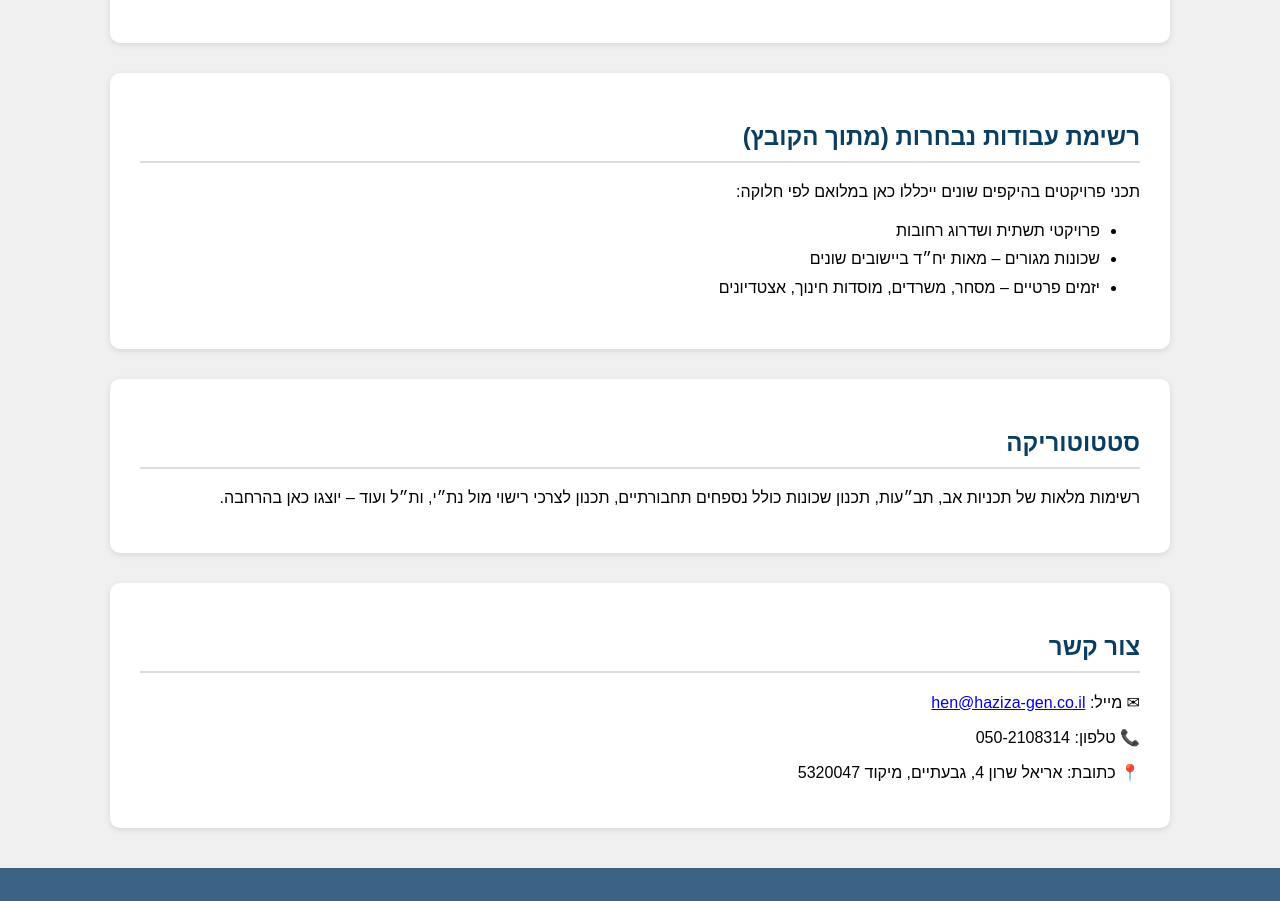
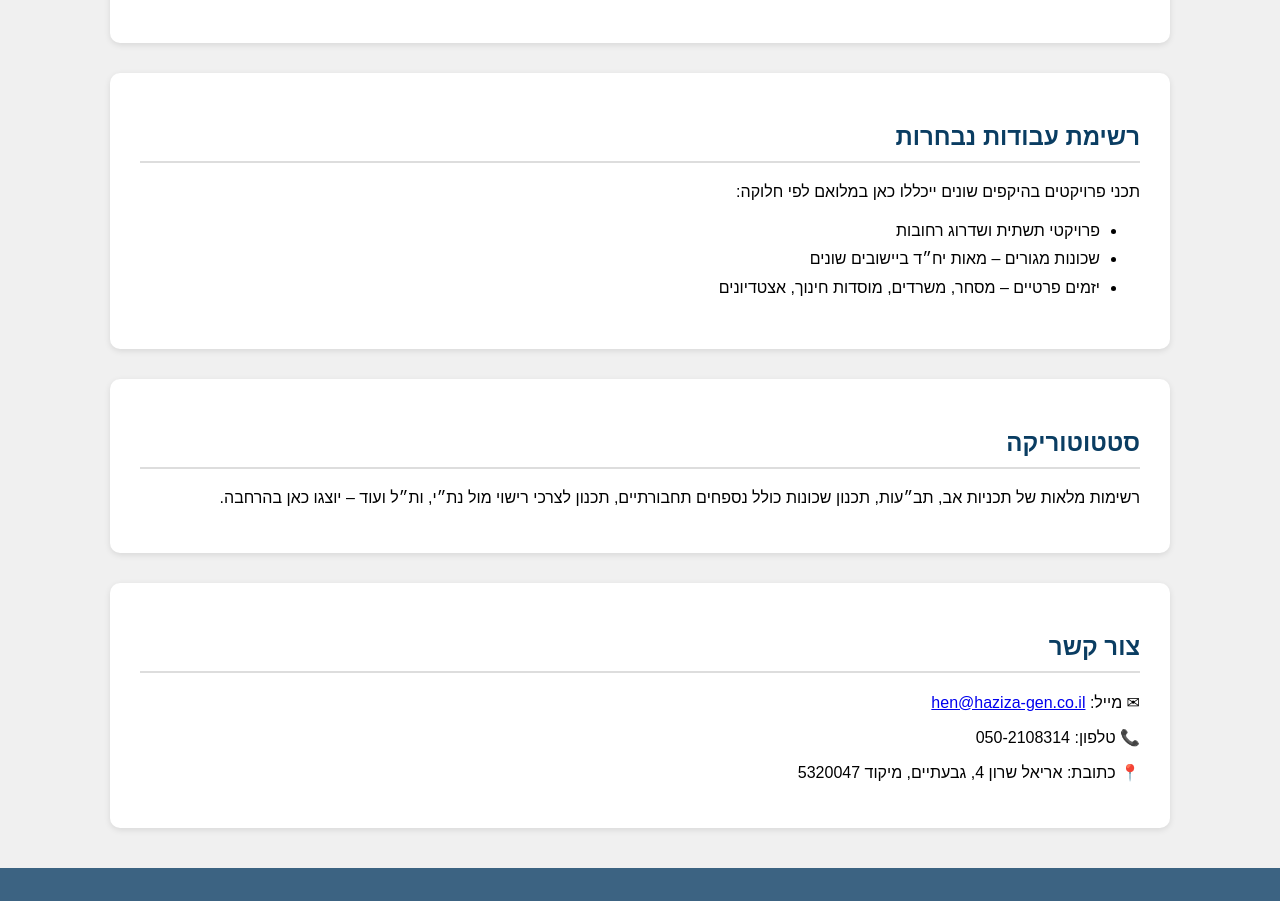
Before and after one commit to rafulsilas-ui/haziza-eng, a plain HTML site: page index.html in a window 1280 px wide. Shown: the part 1308-2209 px from the top of the page. Drawn offline with Linux system fonts and the light colour scheme.

Commit message:
Update index.html

```diff
--- a/index.html
+++ b/index.html
@@ -69,7 +69,7 @@
 </section>
 
 <section id="projects">
-  <h2>רשימת עבודות נבחרות (מתוך הקובץ)</h2>
+  <h2>רשימת עבודות נבחרות </h2>
   <p>תכני פרויקטים בהיקפים שונים ייכללו כאן במלואם לפי חלוקה:</p>
   <ul>
     <li>פרויקטי תשתית ושדרוג רחובות</li>
```
